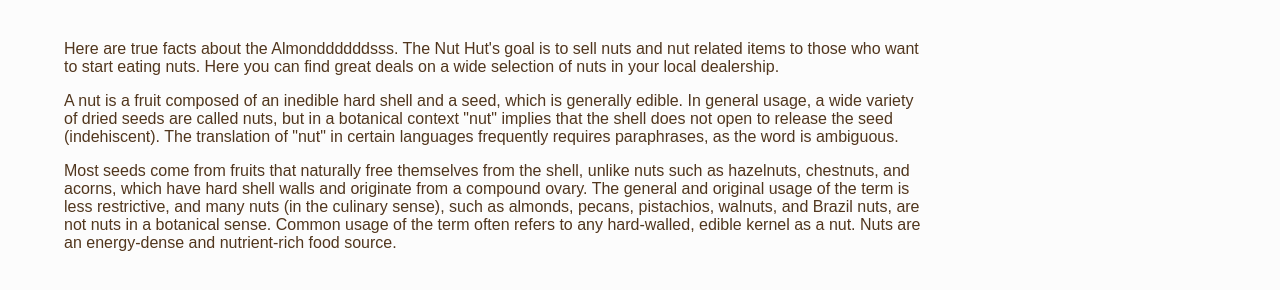
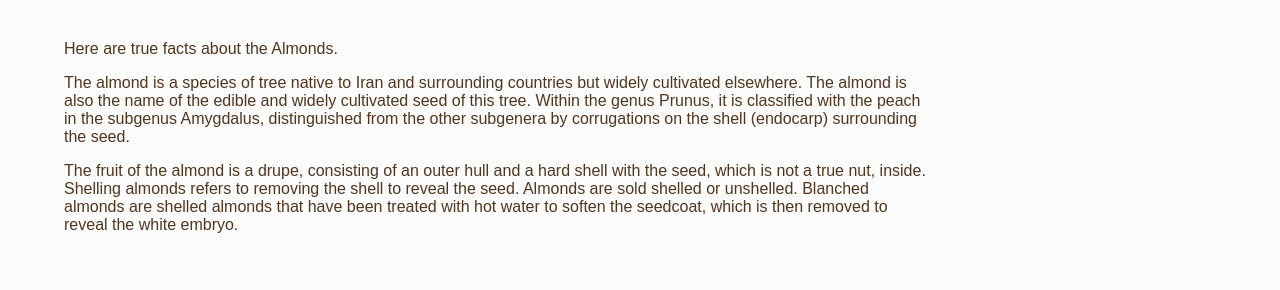
Before and after one commit to Juuzhang/P02_Website, a plain HTML site: page P1-Style_Guide/html/almonds.html in a window 1280 px wide. Shown: the part 184-474 px from the top of the page. Drawn offline with Linux system fonts and the light colour scheme; a web font is replaced by a local one.

Commit message:
Changed Almonds content

```diff
--- a/P1-Style_Guide/html/almonds.html
+++ b/P1-Style_Guide/html/almonds.html
@@ -36,15 +36,14 @@
   <section>
 
     <p>
-      Here are true facts about the Almonddddddsss.
-      The Nut Hut's goal is to sell nuts and nut related items to those who want to start eating nuts. Here you can find great deals on a wide selection of nuts in your local dealership.
+      Here are true facts about the Almonds.
     </p>
 
     <p>
-      A nut is a fruit composed of an inedible hard shell and a seed, which is generally edible. In general usage, a wide variety of dried seeds are called nuts, but in a botanical context "nut" implies that the shell does not open to release the seed (indehiscent). The translation of "nut" in certain languages frequently requires paraphrases, as the word is ambiguous.
+      The almond is a species of tree native to Iran and surrounding countries but widely cultivated elsewhere. The almond is also the name of the edible and widely cultivated seed of this tree. Within the genus Prunus, it is classified with the peach in the subgenus Amygdalus, distinguished from the other subgenera by corrugations on the shell (endocarp) surrounding the seed.
     </p>
     <p>
-      Most seeds come from fruits that naturally free themselves from the shell, unlike nuts such as hazelnuts, chestnuts, and acorns, which have hard shell walls and originate from a compound ovary. The general and original usage of the term is less restrictive, and many nuts (in the culinary sense), such as almonds, pecans, pistachios, walnuts, and Brazil nuts, are not nuts in a botanical sense. Common usage of the term often refers to any hard-walled, edible kernel as a nut. Nuts are an energy-dense and nutrient-rich food source.
+      The fruit of the almond is a drupe, consisting of an outer hull and a hard shell with the seed, which is not a true nut, inside. Shelling almonds refers to removing the shell to reveal the seed. Almonds are sold shelled or unshelled. Blanched almonds are shelled almonds that have been treated with hot water to soften the seedcoat, which is then removed to reveal the white embryo.
     </p>
 
   </section>
```
